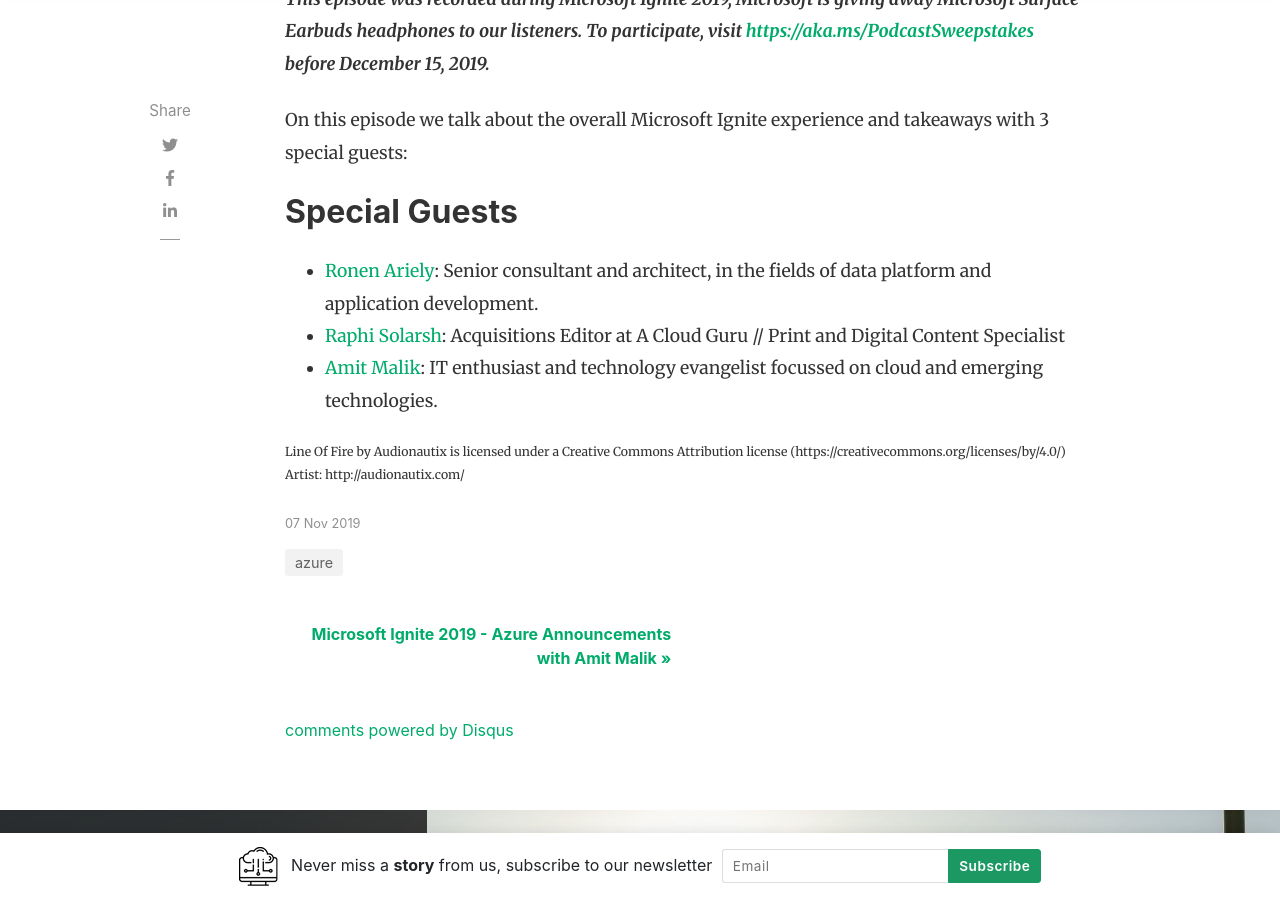
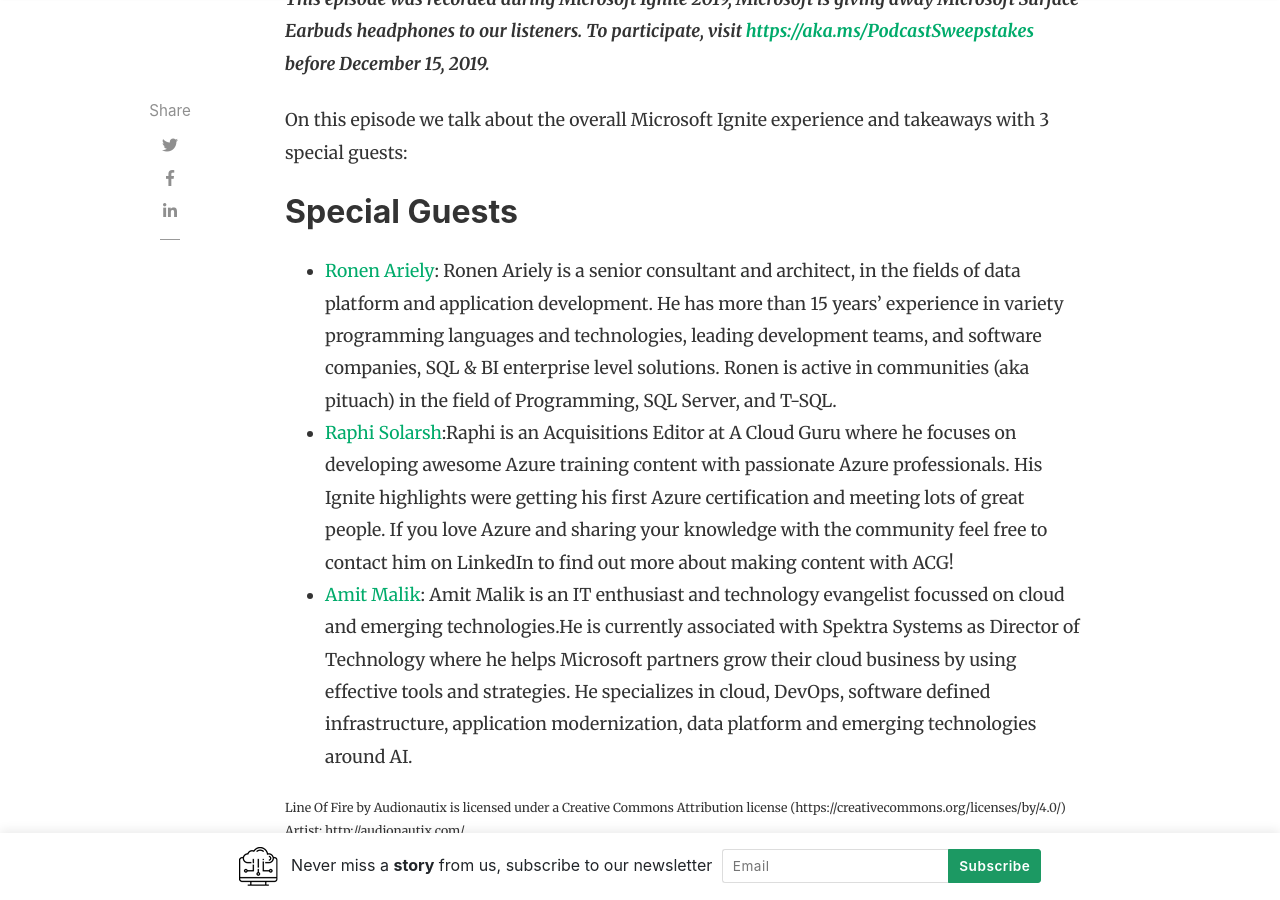
Before and after one commit to daveRendon/wikiazure-podcast, a Jekyll site: the page built from _posts/2019-11-07-episode-01-msignite-experience-and-takeaways.md, in a window 1280 px wide and 900 px high, scrolled down 1032 px. Built offline with Jekyll 4.4.1, drawn with Linux system fonts in a browser that asks for light colours; nearby versions of some CDN libraries; comment, search, counter and statistics services are not loaded.

Commit message:
update episode01

```diff
--- a/_posts/2019-11-07-episode-01-msignite-experience-and-takeaways.md
+++ b/_posts/2019-11-07-episode-01-msignite-experience-and-takeaways.md
@@ -20,8 +20,8 @@
 ## Special Guests
 
 
-+ <a href="https://www.linkedin.com/in/pitoach/" target="_blank">Ronen Ariely</a>: Senior consultant and architect, in the fields of data platform and application development.
-+ <a href="https://www.linkedin.com/in/raphael-solarsh-12b826183/" target="_blank">Raphi Solarsh</a>: Acquisitions Editor at A Cloud Guru // Print and Digital Content Specialist
-+ <a href="https://www.linkedin.com/in/amitmalik99/" target="_blank">Amit Malik</a>: IT enthusiast and technology evangelist focussed on cloud and emerging technologies.
++ <a href="https://www.linkedin.com/in/pitoach/" target="_blank">Ronen Ariely</a>: Ronen Ariely is a senior consultant and architect, in the fields of data platform and application development. He has more than 15 years' experience in variety programming languages and technologies, leading development teams, and software companies, SQL & BI enterprise level solutions. Ronen is active in communities (aka pituach) in the field of Programming, SQL Server, and T-SQL.
++ <a href="https://www.linkedin.com/in/raphael-solarsh-12b826183/" target="_blank">Raphi Solarsh</a>:Raphi is an Acquisitions Editor at A Cloud Guru where he focuses on developing awesome Azure training content with passionate Azure professionals. His Ignite highlights were getting his first Azure certification and meeting lots of great people. If you love Azure and sharing your knowledge with the community feel free to contact him on LinkedIn to find out more about making content with ACG!
++ <a href="https://www.linkedin.com/in/amitmalik99/" target="_blank">Amit Malik</a>: Amit Malik is an IT enthusiast and technology evangelist focussed on cloud and emerging technologies.He is currently associated with Spektra Systems as Director of Technology where he helps Microsoft partners grow their cloud business by using effective tools and strategies. He specializes in cloud, DevOps, software defined infrastructure, application modernization, data platform and emerging technologies around AI.
 
 <p style="font-size: .7em;">Line Of Fire by Audionautix is licensed under a Creative Commons Attribution license (https://creativecommons.org/licenses/by/4.0/) Artist: http://audionautix.com/</p>
```
